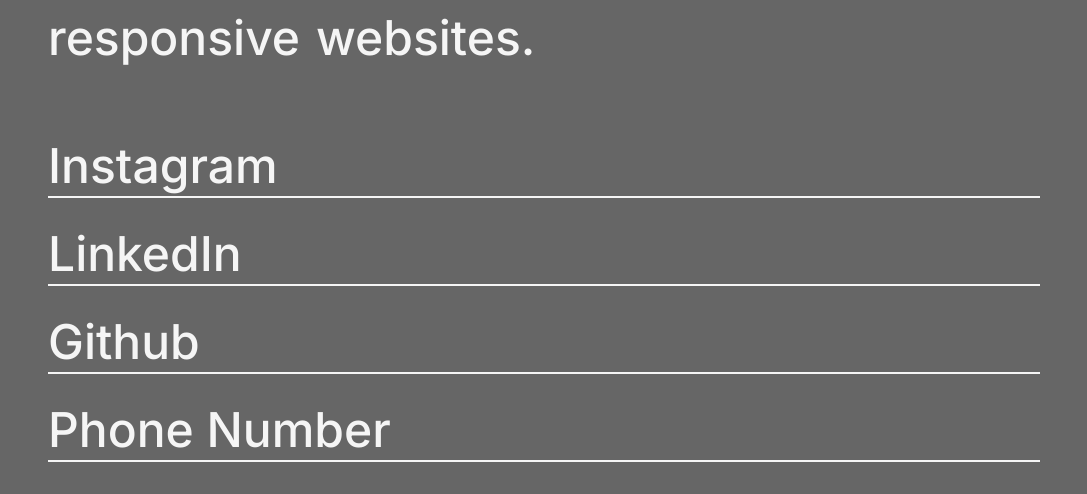
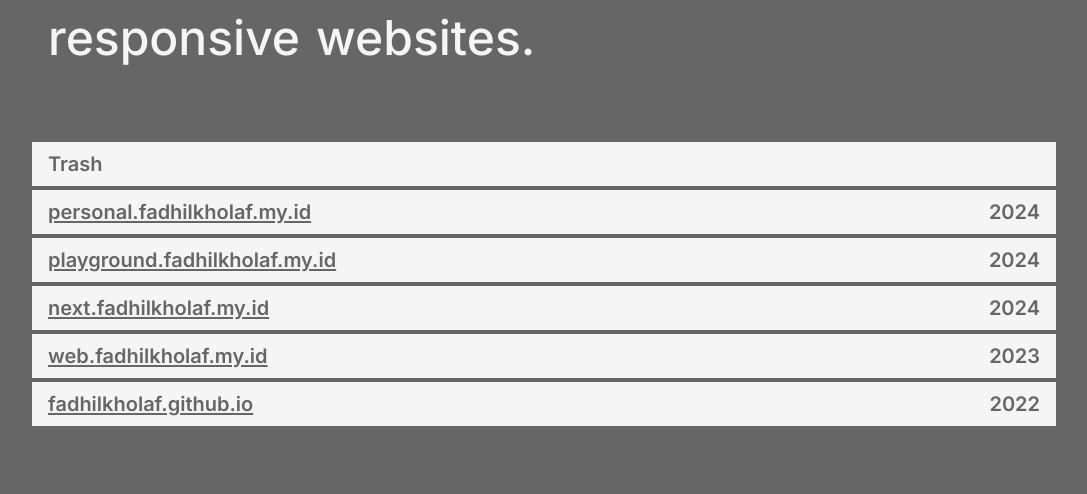
Before and after one commit to fadhilkholaf/fadhilkholaf.my.id, a Next.js app: page / in a window 1280 px wide. Shown: the part 1267-1761 px from the top of the page, without its empty margins (96-1183 px from the left). Built offline with nearby package versions, Linux system fonts and the light colour scheme.

Commit message:
feat: add trash section

```diff
--- a/src/app/page.tsx
+++ b/src/app/page.tsx
@@ -5,6 +5,7 @@
 import About from "@/components/About";
 import Contact from "@/components/Contact";
 import Landing from "@/components/Landing";
+import Trash from "@/components/Trash";
 // import Project from "@/components/Project";
 
 const Home = () => {
@@ -66,15 +67,12 @@
   return (
     <main className="h-full">
       <section className="h-[1px]" ref={triggerStart}></section>
-      <section className="h-full" ref={start}>
-        <Landing />
-      </section>
+      <Landing ref={start} />
       <About />
       {/* <Project /> */}
+      <Trash />
       <Contact />
-      <section className="h-full" ref={last}>
-        <Landing />
-      </section>
+      <Landing ref={last} />
       <section className="h-[1px]" ref={triggerLast}></section>
     </main>
   );
--- a/src/components/Landing.tsx
+++ b/src/components/Landing.tsx
@@ -1,14 +1,21 @@
 "use client";
 
+import { DetailedHTMLProps, forwardRef, HTMLAttributes } from "react";
 import Image from "next/image";
 
 import { useTheme } from "./providers/ThemeProvider";
 
-const Landing = () => {
+const Landing = forwardRef<
+  HTMLElement,
+  DetailedHTMLProps<HTMLAttributes<HTMLElement>, HTMLElement>
+>(({ ...props }, ref) => {
   const { theme, toggleTheme } = useTheme();
-
   return (
-    <section className="h-screen w-full relative flex justify-between items-center flex-col">
+    <section
+      ref={ref}
+      className="h-screen w-full relative flex justify-between items-center flex-col"
+      {...props}
+    >
       <Image
         className="h-fit w-full object-fill mix-blend-exclusion p-4 max-w-[1024px]"
         src="/images/fadhil.svg"
@@ -47,6 +54,6 @@
       </video>
     </section>
   );
-};
+});
 
 export default Landing;
--- /dev/null
+++ b/src/components/Trash.tsx
@@ -0,0 +1,73 @@
+const Trash = () => {
+  return (
+    <section className="flex flex-col items-center text-foreground text-xl font-semibold py-8">
+      <ul className="w-full max-w-[1024px] flex flex-col gap-y-1">
+        <li className="flex text-wrap gap-x-8 justify-between bg-background px-4 py-2">
+          <span>Trash</span>
+        </li>
+        <li>
+          <a
+            href="https://personal.fadhilkholaf.my.id"
+            target="_blank"
+            className="flex text-wrap gap-x-8 justify-between bg-background px-4 py-2"
+          >
+            <span className="underline underline-offset-2">
+              personal.fadhilkholaf.my.id
+            </span>
+            <span>2024</span>
+          </a>
+        </li>
+        <li>
+          <a
+            href="https://playground.fadhilkholaf.my.id"
+            target="_blank"
+            className="flex text-wrap gap-x-8 justify-between bg-background px-4 py-2"
+          >
+            <span className="underline underline-offset-2">
+              playground.fadhilkholaf.my.id
+            </span>
+            <span>2024</span>
+          </a>
+        </li>
+        <li>
+          <a
+            href="https://next.fadhilkholaf.my.id"
+            target="_blank"
+            className="flex text-wrap gap-x-8 justify-between bg-background px-4 py-2"
+          >
+            <span className="underline underline-offset-2">
+              next.fadhilkholaf.my.id
+            </span>
+            <span>2024</span>
+          </a>
+        </li>
+        <li>
+          <a
+            href="https://web.fadhilkholaf.my.id"
+            target="_blank"
+            className="flex text-wrap gap-x-8 justify-between bg-background px-4 py-2"
+          >
+            <span className="underline underline-offset-2">
+              web.fadhilkholaf.my.id
+            </span>
+            <span>2023</span>
+          </a>
+        </li>
+        <li>
+          <a
+            href="https://fadhilkholaf.github.io"
+            target="_blank"
+            className="flex text-wrap gap-x-8 justify-between bg-background px-4 py-2"
+          >
+            <span className="underline underline-offset-2">
+              fadhilkholaf.github.io
+            </span>
+            <span>2022</span>
+          </a>
+        </li>
+      </ul>
+    </section>
+  );
+};
+
+export default Trash;
```
